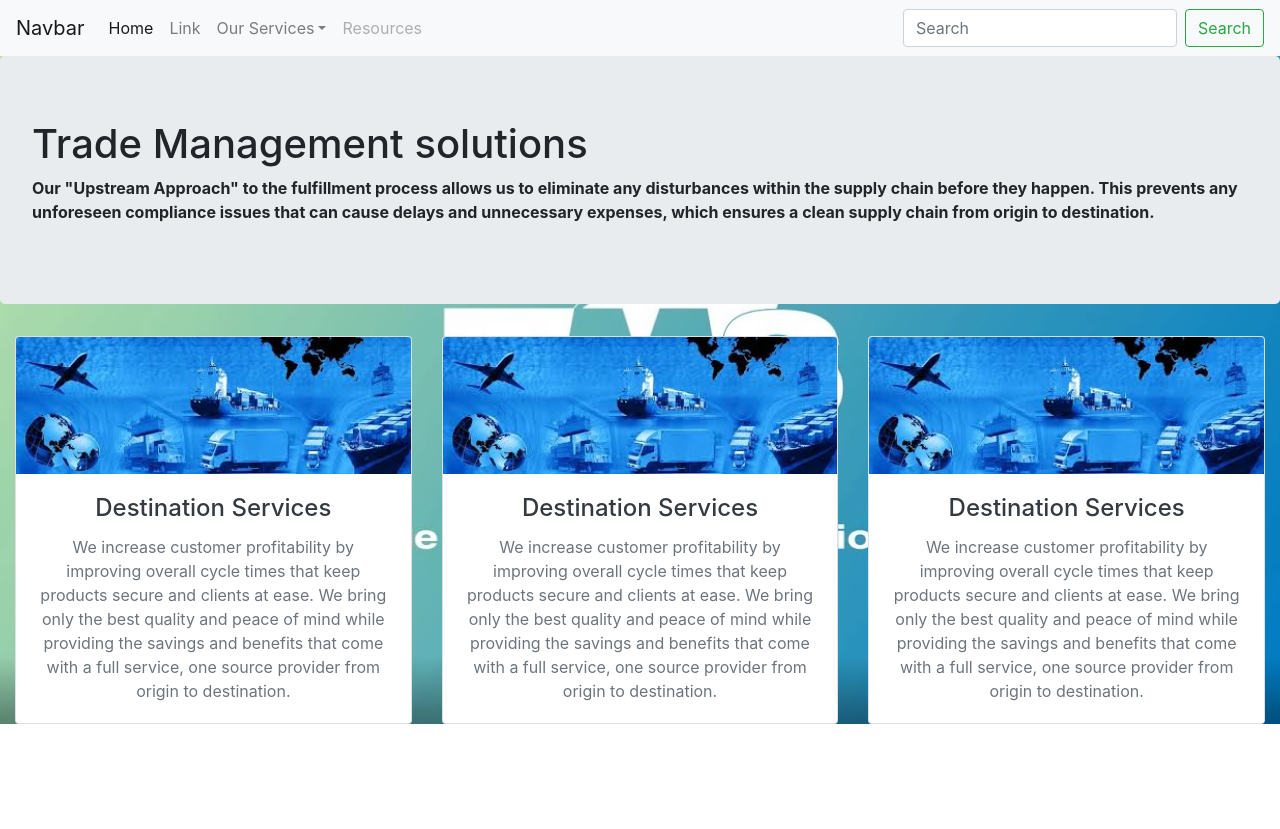
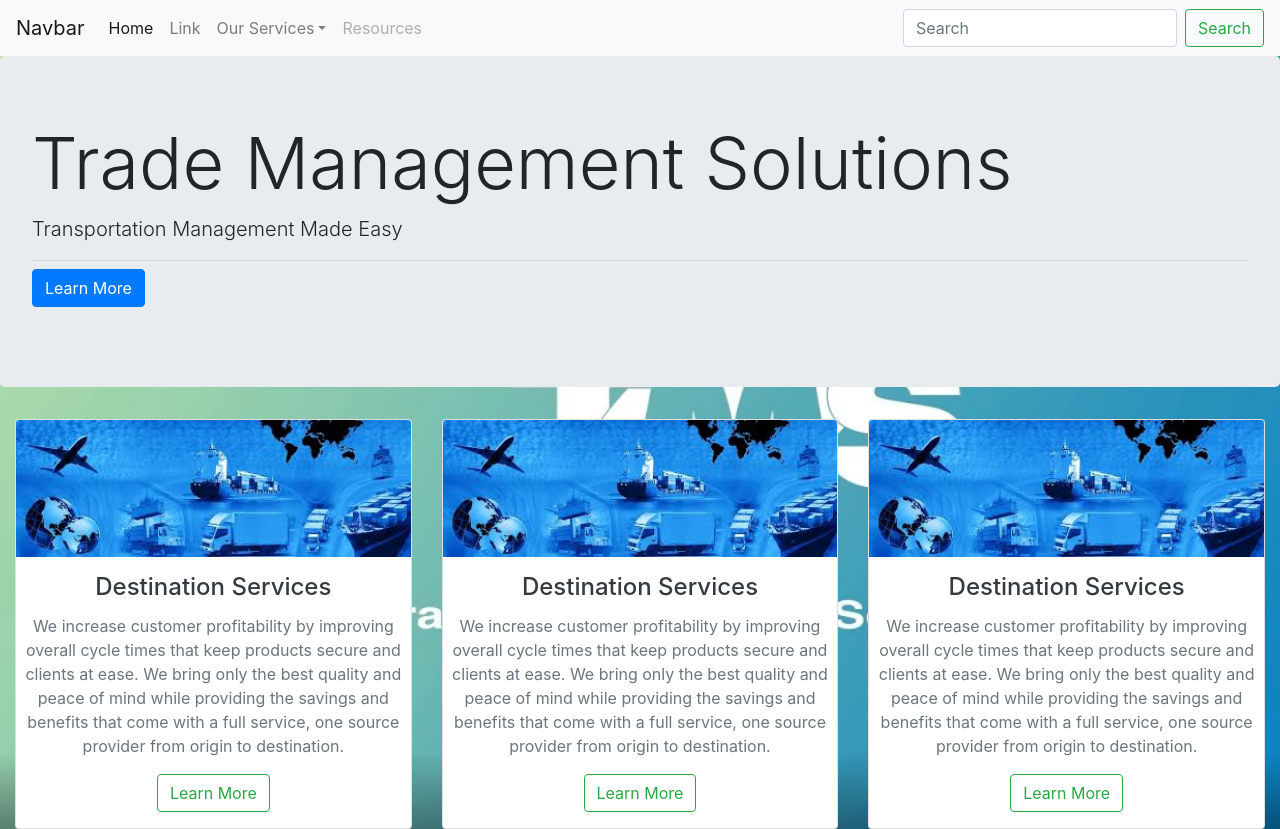
Before and after one commit to hedwig10/tms-website, a React (Create React App) app: page / in a window 1280 px wide. Before the commit the page ends 800 px from the top, so only its background shows below. Built offline with nearby package versions, Linux system fonts and the light colour scheme.

Commit message:
got cards working structured better cleaned up

```diff
--- a/package.json
+++ b/package.json
@@ -10,6 +10,7 @@
     "react-columns": "^1.2.1",
     "react-dom": "^16.8.6",
     "react-scripts": "3.0.1",
+    "reactstrap": "^8.0.1",
     "vanilla": "0.0.5"
   },
   "scripts": {
--- a/src/App.css
+++ b/src/App.css
@@ -1,14 +1,7 @@
-.jumbotron {
-  background-color:rgb(71, 145, 255, .7);
 
-}
 
 body{
   background:url("./tmsbck.jpg");
   background-repeat: no-repeat;
   background-size: cover;
 }
-
-nav {
-  background:red;
-}
--- a/src/Card/Card.js
+++ b/src/Card/Card.js
@@ -1,5 +1,6 @@
 import React from "react";
 import img1 from '../assets/image1.jpeg';
+import "../Card/card-style.css";
 
 const Card = props =>{
     return (
@@ -10,6 +11,11 @@ const Card = props =>{
             <div className="card-body text-dark">
                 <h4 className="card-title">Destination Services</h4>
                 <p className="card-text text-secondary">We increase customer profitability by improving overall cycle times that keep products secure and clients at ease. We bring only the best quality and peace of mind while providing the savings and benefits that come with a full service, one source provider from origin to destination.	</p>
+                <a href="#"className="btn btn-outline-success">
+                Learn More
+            </a>
+
+
             </div>
 
         </div>
--- /dev/null
+++ b/src/Card/card-style.css
@@ -0,0 +1,8 @@
+
+.card:hover{
+    box-shadow:5px 10px 20px 20px rgb(238, 155, 2)!important;
+}
+
+.card-body{
+    padding: 1rem 0 !important;
+}
--- a/src/components/Jumbotron.js
+++ b/src/components/Jumbotron.js
@@ -1,17 +1,20 @@
 import React from "react";
+import { Jumbotron, Button } from 'reactstrap';
+import "../components/jumbotron-style.css";
 
-function Jumbotron() {
+const Example = (props) => {
   return (
-    <div className= "jumbotron">
-      <h1>Trade Management solutions</h1>
-      <p>
-        <strong>Our "Upstream Approach" to the fulfillment process allows us to eliminate any disturbances within the supply chain before they happen. This prevents any unforeseen compliance issues that can cause delays and unnecessary expenses, which ensures a clean supply chain from origin to destination.</strong>
-      </p>
-
-
+    <div>
+      <Jumbotron>
+        <h1 className="display-3">Trade Management Solutions</h1>
+        <p className="lead">Transportation Management Made Easy</p>
+        <hr className="my-2" />
+      <p className="lead">
+          <Button color="primary">Learn More</Button>
+        </p>
+      </Jumbotron>
     </div>
   );
-}
+};
 
-
-export default Jumbotron;
+export default Example;
--- /dev/null
+++ b/src/components/jumbotron-style.css
@@ -0,0 +1,3 @@
+.jumbotron {
+  background-color:blue;
+}
```
Also changed, not shown: src/assets/tradebk.jpg (added), 1 other file (tests, documents, lock files or other folders).
